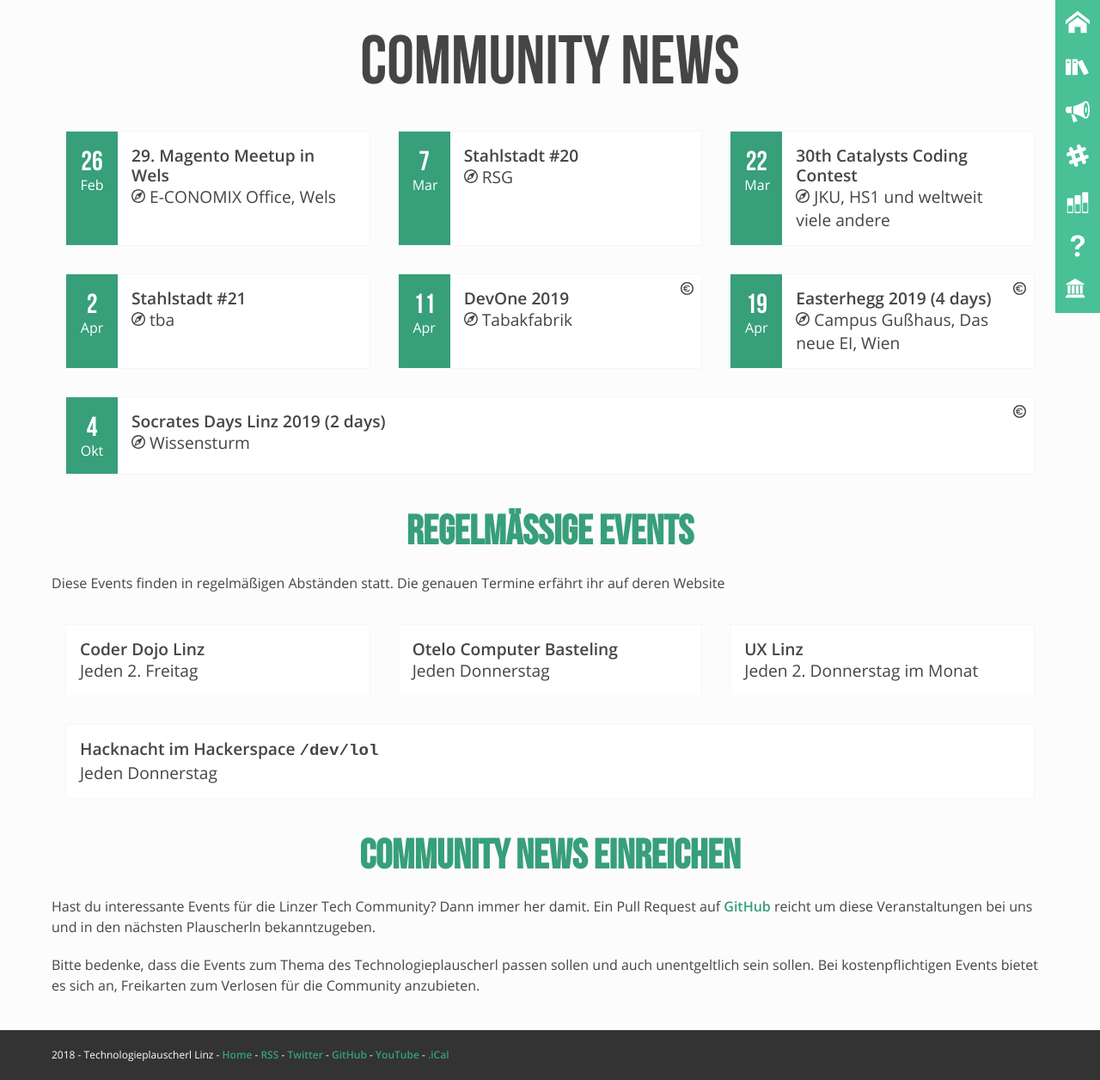
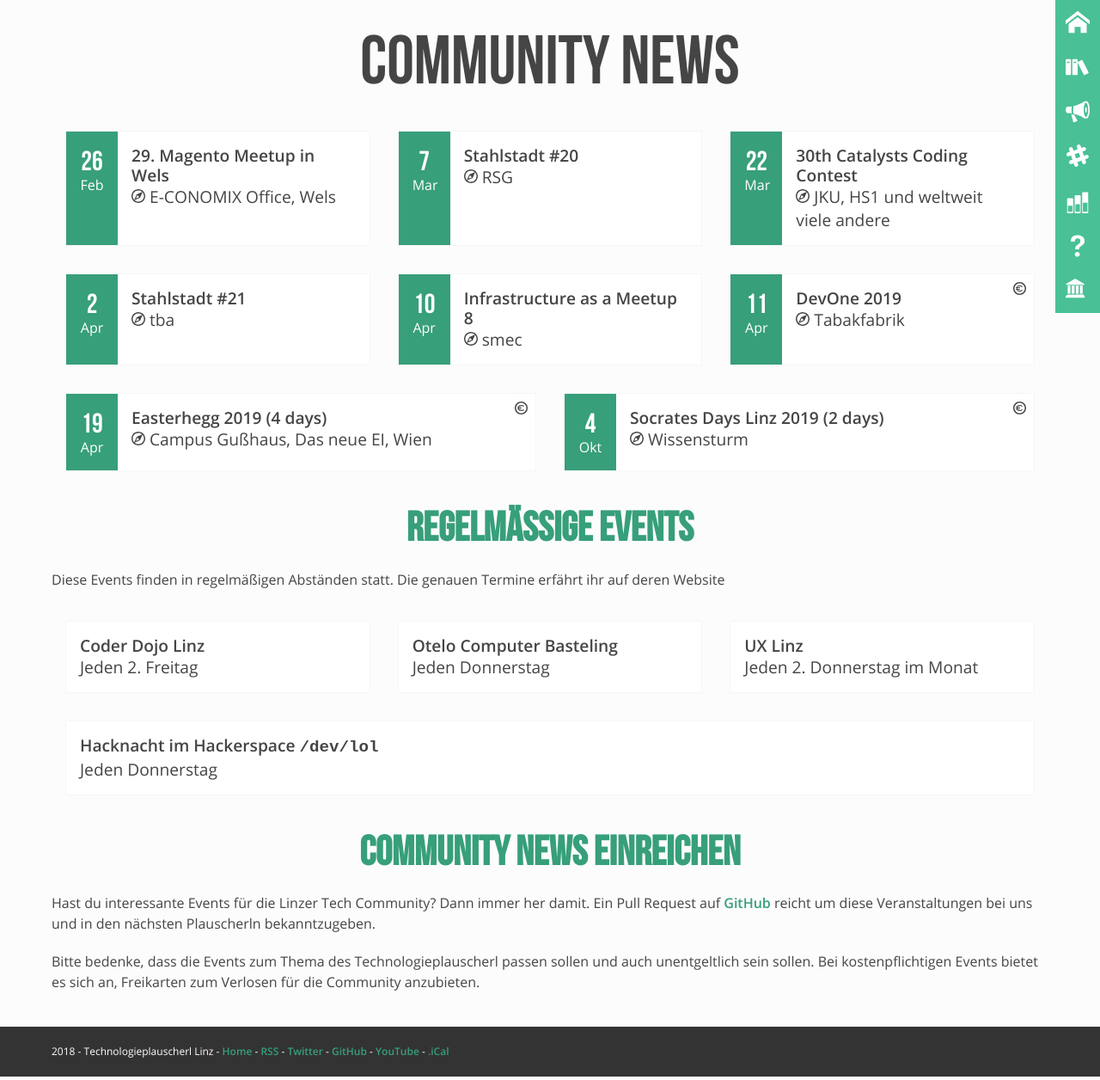
Before and after one commit to mericanAncer127/plauscherl, a Jekyll site: the page built from pages/community-news.html, in a window 1280 px wide. Shown: the whole page at 86% size. Built offline with Jekyll 4.4.1, drawn with Linux system fonts in a browser that asks for light colours.

Commit message:
Add IaaM 8 (#172)

```diff
--- a/_data/community.yml
+++ b/_data/community.yml
@@ -358,6 +358,11 @@
       location: factory300
       date: 2019-01-30
       link: https://www.meetup.com/iaam-linz/events/256538476/
+    -
+      name: "Infrastructure as a Meetup 8"
+      location: smec
+      date: 2019-04-10
+      link: https://www.meetup.com/iaam-linz/events/258764365/
 -
   id: tuga-64
   name: "TYPO3 Usergroup Meeting in Linz"
```
